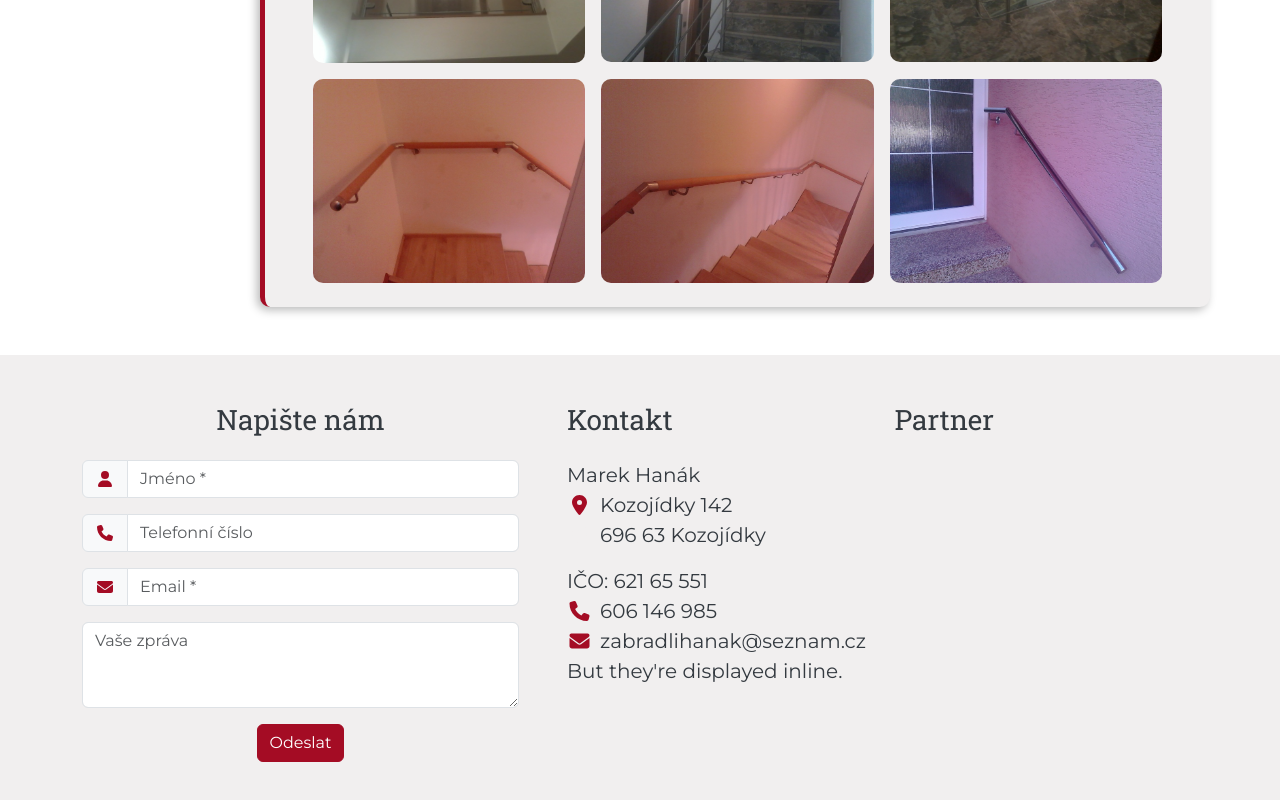
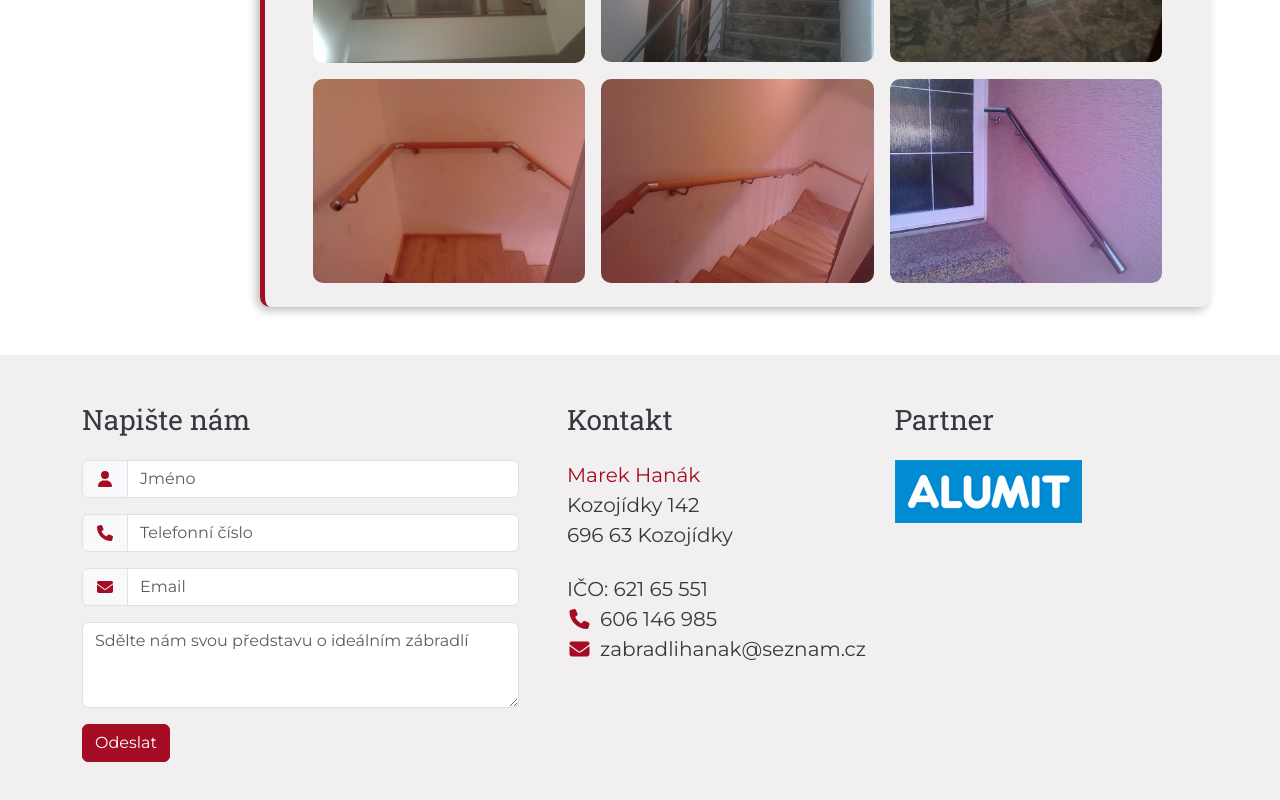
Before and after one commit to kowyzu/zabradli-hanak, a Vue app: page / in a window 1280 px wide. Shown: the part 3302-4102 px from the top of the page. Built offline with nearby package versions, Linux system fonts and the light colour scheme.

Commit message:
feat: complete footer

```diff
--- a/src/App.vue
+++ b/src/App.vue
@@ -4,7 +4,7 @@ import Introduction from './components/Introduction.vue'
 import Process from './components/Process.vue'
 import Gallery from './components/Gallery.vue'
 import References from './components/References.vue'
-import ContactForm from './components/ContactForm.vue'
+import FooterSection from './components/Footer.vue'
 </script>
 
 <template>
@@ -15,7 +15,5 @@ import ContactForm from './components/ContactForm.vue'
     <Gallery />
     <References />
   </main>
-  <footer>
-    <ContactForm />
-  </footer>
+  <FooterSection />
 </template>
--- a/src/components/ContactForm.vue
+++ b/src/components/Footer.vue
@@ -1,21 +1,23 @@
+<script setup>
+import logoPartner from '../imgs/partner-logo/logo-alumit-normal.png'
+</script>
+
 <template>
-  <section id="contact-form" class="p-md-5">
+  <footer id="footer" class="p-md-5">
     <div class="container">
       <div class="row gx-5">
-        <div class="col-md-5 text-center">
-          <h3 class="pb-3">Napište nám</h3>
-          <form>
+        <div class="col-xl-5 mb-md-5 mb-lg-0">
+          <h3 class="mb-4">Napište nám</h3>
+          <form class="">
             <div class="row mb-3 justify-content-center">
-              <!-- <label for="inputName" class="col-sm-2 col-form-label">Vaše jméno *</label> -->
               <div class="col">
                 <div class="input-group">
                   <div class="input-group-text"><i class="fa-solid fa-user fa-fw"></i></div>
-                  <input type="text" class="form-control" id="inputName" placeholder="Jméno *">
+                  <input type="text" class="form-control" id="inputName" placeholder="Jméno">
                 </div>
               </div>
             </div>
             <div class="row mb-3 justify-content-center">
-              <!-- <label for="inputTel" class="col-sm-2 col-form-label">Telefonní číslo</label> -->
               <div class="col">
                 <div class="input-group">
                   <div class="input-group-text"><i class="fa-solid fa-phone fa-fw"></i></div>
@@ -24,48 +26,44 @@
               </div>
             </div>
             <div class="row mb-3 justify-content-center">
-              <!-- <label for="inputEmail" class="col-sm-2 col-form-label">Email *</label> -->
               <div class="col">
                 <div class="input-group">
                   <div class="input-group-text"><i class="fa-solid fa-envelope fa-fw"></i></div>
-                  <input type="email" class="form-control" id="inputEmail" placeholder="Email *">
+                  <input type="email" class="form-control" id="inputEmail" placeholder="Email">
                 </div>
               </div>
             </div>
             <div class="row mb-3 justify-content-center">
-              <!-- <label for="exampleFormControlTextarea1" class="col-sm-2 col-form-label">Example textarea</label> -->
               <div class="col">
                 <textarea class="form-control" id="exampleFormControlTextarea1" rows="3"
-                  placeholder="Vaše zpráva"></textarea>
+                  placeholder="Sdělte nám svou představu o ideálním zábradlí"></textarea>
               </div>
             </div>
             <button type="submit" class="btn btn-primary">Odeslat</button>
           </form>
         </div>
-        <div class="col-md-7">
+        <div class="col-xl-7">
           <div class="row row-cols-md-2 row-cols-1">
             <div class="col mb-3">
-              <h3 class="pb-3">Kontakt</h3>
+              <h3 class="mb-4">Kontakt</h3>
               <ul class="list-unstyled lead">
-                <li>Marek Hanák</li>
-                <li><i class="fa-solid fa-location-dot icon-contact-details fa-fw me-2"></i>Kozojídky 142</li>
-                <li class="pb-3"><i class="fa-solid fa-location-dot icon-contact-details fa-fw me-2 icon-helper"></i>696
-                  63 Kozojídky</li>
-                <li>IČO:
-                  621 65 551</li>
-                <li><i class="fa-solid fa-phone icon-contact-details fa-fw me-2"></i>606
-                  146
-                  985</li>
+                <li><strong>Marek Hanák</strong></li>
+                <li>Kozojídky 142</li>
+                <li class="mb-4">696 63 Kozojídky</li>
+                <li>IČO: 621 65 551</li>
+                <li><i class="fa-solid fa-phone icon-contact-details fa-fw me-2"></i>606 146 985</li>
                 <li><i class="fa-solid fa-envelope icon-contact-details fa-fw me-2"></i>zabradlihanak@seznam.cz</li>
-                <li>But they're displayed inline.</li>
               </ul>
             </div>
             <div class="col">
-              <h3 class="pb-3">Partner</h3>
+              <h3 class="mb-4">Partner</h3>
+              <p><a href="https://alumit.cz/" target="_blank"><img class="img-fluid" :src="logoPartner"
+                    alt="ALUMIT logo"></a>
+              </p>
             </div>
           </div>
         </div>
       </div>
     </div>
-  </section>
+  </footer>
 </template>
--- a/src/components/Navigation.vue
+++ b/src/components/Navigation.vue
@@ -1,8 +1,7 @@
 <script setup>
 import logo from '../imgs/logo_zabradli_hanak.png'
+</script>
 
-
-</script>
 <template>
   <header class="sticky-top">
     <nav class="navbar navbar-expand-lg shadow-sm"> <!--bg-body-tertiary-->
--- a/src/scss/styles.scss
+++ b/src/scss/styles.scss
@@ -425,21 +425,21 @@ color: $color-text;
 // CONTACT FORM
 // ----------------------------------------------------
 
-#contact-form {
+#footer {
   background-color: $color-bg-primary;
 }
 
-#contact-form svg {
+#footer svg {
   color: $primary;
 }
 
-#contact-form .list-group-item {
+#footer .list-group-item {
   background-color: $color-bg-primary;
   border: none;
   // align-self: center;
 }
 
-#contact-form .icon-helper {
+#footer .icon-helper {
   color: $color-bg-primary;
 }
 .partner-link {
```
Also changed, not shown: src/imgs/partner-logo/logo-alumit-normal.png (added).
